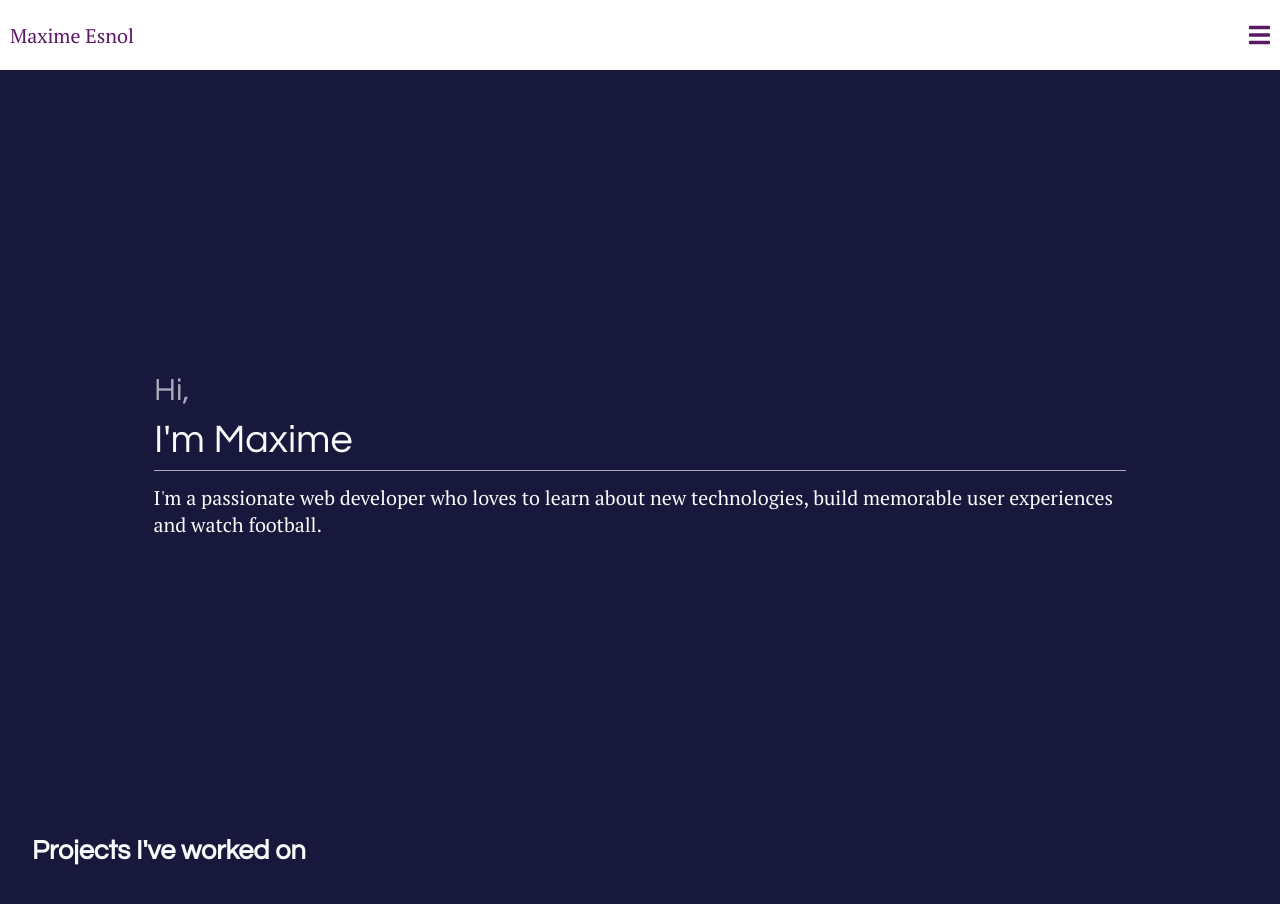
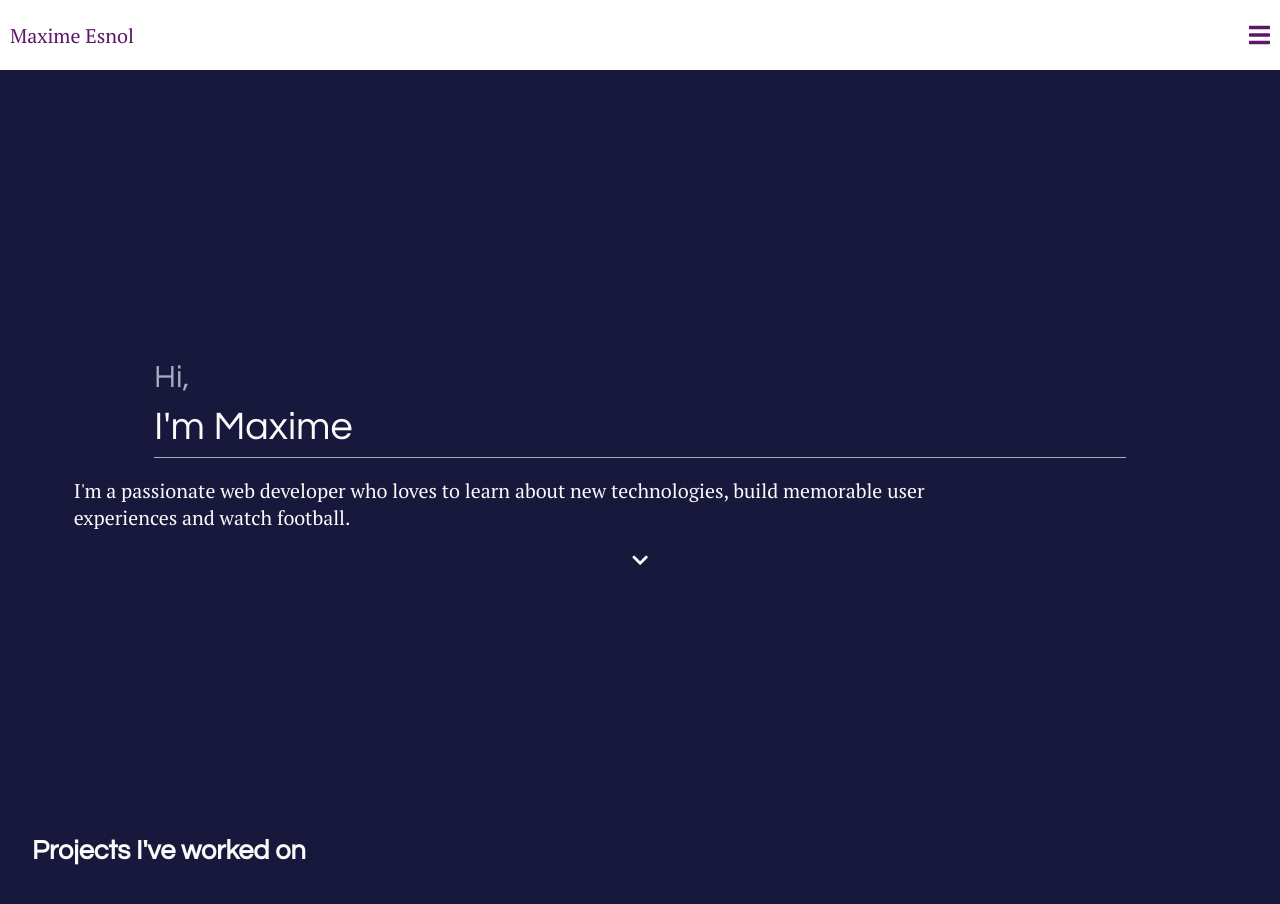
Before and after one commit to MaximeEsnol/Portfolio, a React (Create React App) app: page / in a window 1280 px wide. Shown: the top 904 px of the page. Built offline with nearby package versions, Linux system fonts and the light colour scheme.

Commit message:
Added a fab button

```diff
--- a/src/screens/HomeScreen.js
+++ b/src/screens/HomeScreen.js
@@ -6,41 +6,63 @@ const HomeScreen = props => {
 
     useTitle("Maxime Esnol");
 
-    const hiRef = useRef();
-    const nameRef = useRef();
-    const h1Ref = useRef();
-    const aboutRef = useRef();
-
     return (
         <div className="home">
             <section>
-                <h1 className="multiline" ref={h1Ref}>
+                <h1 className="multiline">
+                    {/** Delayed: 0 secs */}
                     <TimedTransition
                         started={true}
-                        duration={750}
+                        duration={2000}
                         classNames={""}>
-                        <span className="line home-hi" ref={hiRef}>
+                        <span className="line home-hi">
                             Hi,
                         </span>
                     </TimedTransition>
-
+                    {/** Starts at: 1200ms, ends at: 2200ms */}
                     <TimedTransition
                         started={true}
-                        duration={750}
-                        delay={450}
+                        duration={1000}
+                        delay={1200}
                         classNames={""}>
-                        <span className="line home-name" ref={nameRef}>
+                        <span className="line home-name">
                             I'm Maxime
                         </span>
                     </TimedTransition>
 
                 </h1>
 
-                <p ref={aboutRef}>
-                    I'm a passionate web developer who loves to
-                    learn about new technologies, build memorable
-                    user experiences and watch football.
-                </p>
+                <div className="home-bio-container">
+                    {/** Starts at: 2800ms, ends at: 3800ms */}
+                    <TimedTransition
+                        started={true}
+                        duration={1000}
+                        delay={2800}
+                        classNames="">
+                        <p className="home-bio">
+                            I'm a passionate web developer who loves to
+                            learn about new technologies, build memorable
+                            user experiences and watch football.
+                        </p>
+                    </TimedTransition>
+                </div>
+
+                {/** Starts at: 4800ms, Ends at: 5800ms */}
+                <TimedTransition
+                    started={true}
+                    duration={1000}
+                    delay={4800}>
+                    <div className="fab-btn home-fab">
+                        <TimedTransition
+                            started={true}
+                            duration={500}
+                            delay={5300}>
+                            <i className="fas fa-chevron-down home-fab-icon"></i>
+                            </TimedTransition>
+
+                    </div>
+                </TimedTransition>
+
             </section>
 
             <section>
```
